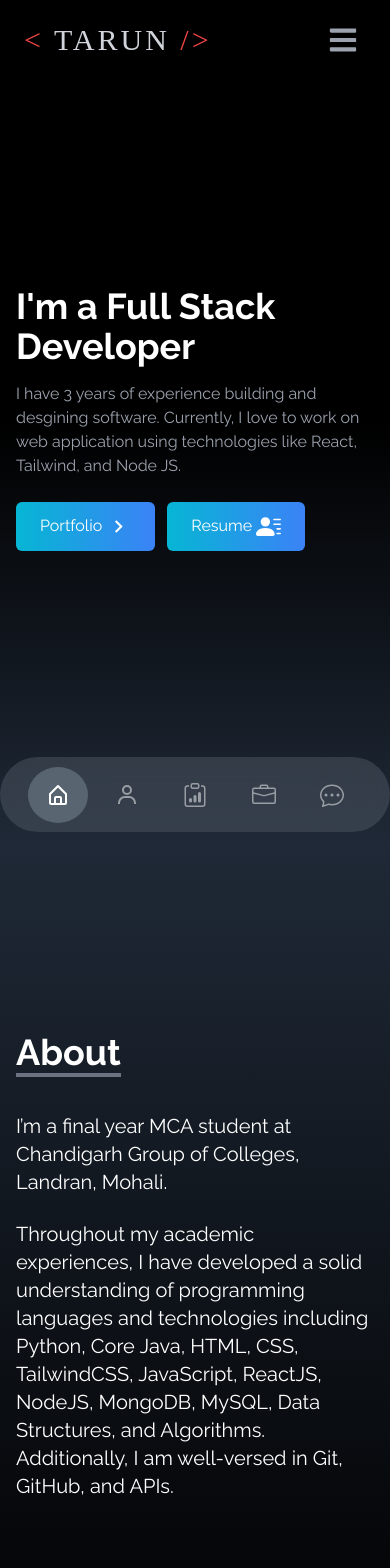
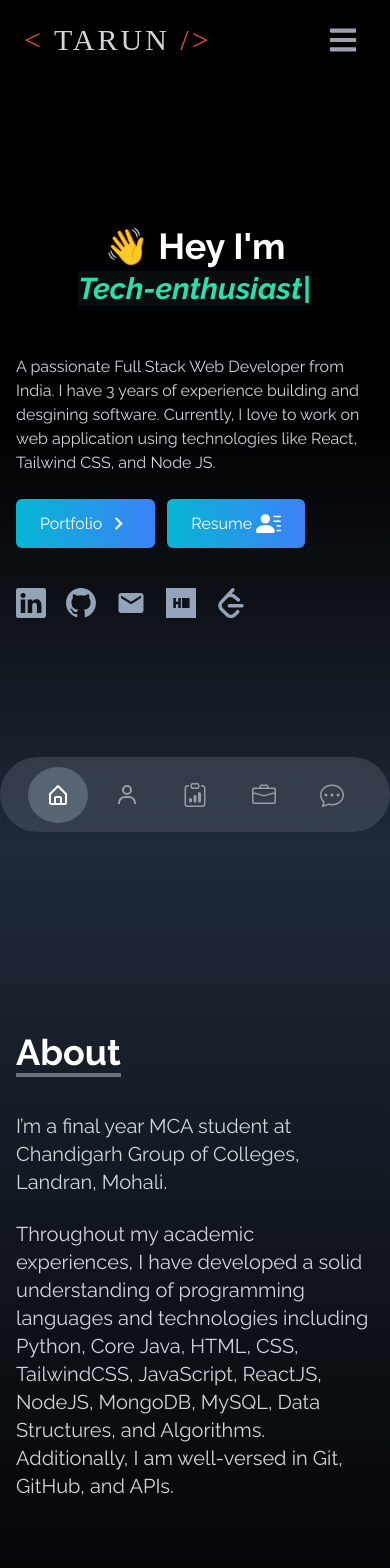
Before and after one commit to MrHacker26/react-portfolio, a React (Create React App) app: page / in a window 390 px wide. Shown: the top 1568 px of the page. Built offline with nearby package versions, Linux system fonts and the light colour scheme; a web font is replaced by a local one.

Commit message:
added aos

```diff
--- a/package.json
+++ b/package.json
@@ -7,11 +7,13 @@
     "@testing-library/jest-dom": "^5.16.5",
     "@testing-library/react": "^13.4.0",
     "@testing-library/user-event": "^13.5.0",
+    "aos": "^2.3.4",
     "react": "^18.2.0",
     "react-dom": "^18.2.0",
     "react-icons": "^4.7.1",
     "react-scripts": "5.0.1",
     "react-scroll": "^1.8.9",
+    "react-typed": "^1.2.0",
     "web-vitals": "^2.1.4"
   },
   "scripts": {
--- a/src/components/About.jsx
+++ b/src/components/About.jsx
@@ -6,23 +6,28 @@ const About = () => {
       name="about"
       className="w-full h-screen bg-gradient-to-b from-gray-800 to-black text-white"
     >
-      <div className="max-w-screen-lg p-4 mx-auto flex flex-col justify-center w-full h-full">
+      <div
+        data-aos="fade-up"
+        className="max-w-screen-lg p-4 mx-auto flex flex-col justify-center w-full h-full"
+      >
         <div>
           <p className="text-4xl font-bold inline border-b-4 border-gray-500">
             About
           </p>
         </div>
-        <p className="text-xl mt-10">
-        I’m a final year MCA student at Chandigarh Group of Colleges, Landran, Mohali.
+        <p className="text-xl mt-10 text-gray-300">
+          I’m a final year MCA student at Chandigarh Group of Colleges, Landran,
+          Mohali.
         </p>
 
         <br />
 
-        <p className="text-xl">
-        Throughout my academic experiences, I have developed a solid understanding of
-programming languages and technologies including Python, Core Java, HTML, CSS,
-TailwindCSS, JavaScript, ReactJS, NodeJS, MongoDB, MySQL, Data Structures, and
-Algorithms. Additionally, I am well-versed in Git, GitHub, and APIs.
+        <p className="text-xl text-gray-300">
+          Throughout my academic experiences, I have developed a solid
+          understanding of programming languages and technologies including
+          Python, Core Java, HTML, CSS, TailwindCSS, JavaScript, ReactJS,
+          NodeJS, MongoDB, MySQL, Data Structures, and Algorithms. Additionally,
+          I am well-versed in Git, GitHub, and APIs.
         </p>
       </div>
     </div>
--- a/src/components/Contact.jsx
+++ b/src/components/Contact.jsx
@@ -1,4 +1,5 @@
 import React from "react";
+
 
 const Contact = () => {
   return (
@@ -7,14 +8,14 @@ const Contact = () => {
       className="pb-20 pt-24 w-full bg-gradient-to-b from-black to-gray-800 p-4 text-white"
     >
       <div className="flex flex-col p-4 justify-center max-w-screen-lg mx-auto h-full">
-        <div className="pb-8">
+        <div data-aos="fade-up" className="pb-8">
           <p className="text-4xl font-bold inline border-b-4 border-gray-500">
             Contact
           </p>
-          <p className="py-6">Submit the form below to get in touch with me</p>
+          <p className="py-6">Interested to work together? - Let's talk</p>
         </div>
 
-        <div className=" flex justify-center items-center">
+        <div data-aos="fade-up" className=" flex justify-center items-center">
           <form
             action="https://getform.io/f/fceac440-d499-459e-a245-2fcbee0030de"
             method="POST"
@@ -39,7 +40,7 @@ const Contact = () => {
               className="p-2 bg-transparent border-2 rounded-md text-white focus:outline-none" required
             ></textarea>
 
-            <button className="text-white bg-gradient-to-b from-cyan-500 to-blue-500 px-6 py-3 my-8 mx-auto flex items-center rounded-lg hover:scale-110 duration-300">
+            <button className="text-white bg-gradient-to-r from-cyan-500 to-blue-500 px-6 py-3 my-8 mx-auto flex items-center rounded-lg hover:scale-110 duration-300">
               Let's talk
             </button>
           </form>
--- a/src/components/Home.jsx
+++ b/src/components/Home.jsx
@@ -1,9 +1,19 @@
-import React from "react";
-import { MdOutlineKeyboardArrowRight } from "react-icons/md";
+import React, { useEffect } from "react";
+import { MdOutlineKeyboardArrowRight, MdEmail } from "react-icons/md";
 import { Link } from "react-scroll";
-import { BsFillPersonLinesFill } from "react-icons/bs";
+import {
+  BsFillPersonLinesFill,
+  BsLinkedin,
+  BsGithub,
+} from "react-icons/bs";
+import { SiHackerrank, SiLeetcode } from "react-icons/si";
+import Typed from "react-typed";
+import AOS from 'aos';
 
 const Home = () => {
+  useEffect(()=>{
+    AOS.init({duration: 500});
+  }, []);
   return (
     <div
       name="home"
@@ -11,13 +21,31 @@ const Home = () => {
     >
       <div className="max-w-screen-lg mx-auto flex flex-col items-center justify-center h-full px-4">
         <div className="flex flex-col justify-center h-full">
-          <h2 className="text-4xl sm:text-7xl font-bold text-white">
-            I'm a Full Stack Developer
-          </h2>
-          <p className="text-gray-400 py-4 max-w-md">
-            I have 3 years of experience building and desgining software.
-            Currently, I love to work on web application using technologies like
-            React, Tailwind, and Node JS.
+          <div>
+            <h2 data-aos="fade-right" className=" text-center pb-4 text-4xl sm:text-7xl font-bold text-white">
+              👋 Hey I'm
+              <br />
+              <span className=" bg-slate-800/30 text-[#2cdea9] italic text-3xl sm:text-4xl">
+                <Typed
+                  strings={[
+                    "Tarun Joshi",
+                    "Full Stack Developer",
+                    "Tech-enthusiast",
+                    "Traveller",
+                  ]}
+                  typeSpeed={40}
+                  backSpeed={50}
+                  loop
+                />
+              </span>
+            </h2>
+          </div>
+
+          <p className="text-gray-300 py-4 pt-8 max-w-lg">
+            A passionate Full Stack Web Developer from India. I have 3 years of
+            experience building and desgining software. Currently, I love to
+            work on web application using technologies like React, Tailwind CSS,
+            and Node JS.
           </p>
 
           <div className="flex space-x-3">
@@ -32,11 +60,33 @@ const Home = () => {
                 <MdOutlineKeyboardArrowRight size={25} className="ml-1" />
               </span>
             </Link>
-            <a href="/Resume_TARUN_JOSHI_CGC_MCA.pdf" download={true} className="group text-white w-fit px-6 py-3 my-2 flex items-center rounded-md bg-gradient-to-r from-cyan-500 to-blue-500 cursor-pointer">
-            Resume <BsFillPersonLinesFill size={25} className="ml-1" />
-          </a>
+            <a
+              href="/Resume_TARUN_JOSHI_CGC_MCA.pdf"
+              download={true}
+              className="group text-white w-fit px-6 py-3 my-2 flex items-center rounded-md bg-gradient-to-r from-cyan-500 to-blue-500 cursor-pointer"
+            >
+              Resume <BsFillPersonLinesFill size={25} className="ml-1" />
+            </a>
           </div>
-
+          <div className="text-3xl mt-8 text-slate-500 lg:hidden">
+            <span className=" text-slate-400 flex flex-row space-x-5">
+              <a href="https://www.linkedin.com/in/tarun-joshi26/">
+                <BsLinkedin />
+              </a>
+              <a href="https://github.com/MrHacker26">
+                <BsGithub />
+              </a>
+              <a href="mailto:tjocz26@gmail.com">
+                <MdEmail />
+              </a>
+              <a href="https://www.hackerrank.com/tjocz26">
+                <SiHackerrank />
+              </a>
+              <a href="https://leetcode.com/tjocz26/">
+                <SiLeetcode />
+              </a>
+            </span>
+          </div>
         </div>
       </div>
     </div>
--- a/src/components/NavBar.jsx
+++ b/src/components/NavBar.jsx
@@ -29,9 +29,9 @@ const NavBar = () => {
   ];
 
   return (
-    <div className="flex justify-between items-center w-full h-20 px-4 text-white bg-black fixed">
+    <div className="flex justify-between items-center w-full h-20 px-4 text-white bg-black fixed z-50">
       <div>
-        <h1 className="font-tarun ml-2 text-3xl text-gray-300 uppercase tracking-widest"><span className="text-red-500">&lt;</span> Tarun <span className="text-red-500">/&gt;</span></h1>
+        <h1 className="z-50 font-tarun ml-2 text-3xl text-gray-300 uppercase tracking-widest"><span className="text-red-500">&lt;</span> Tarun <span className="text-red-500">/&gt;</span></h1>
       </div>
 
       <ul className="hidden md:flex">
--- a/src/components/Portfolio.jsx
+++ b/src/components/Portfolio.jsx
@@ -43,16 +43,16 @@ const Portfolio = () => {
       className="pt-16 bg-gradient-to-b from-black to-gray-800 w-full text-white md:h-screen"
     >
       <div className="max-w-screen-lg p-4 mx-auto flex flex-col justify-center w-full h-full">
-        <div className="pb-8">
+        <div data-aos="fade-up" className="pb-8">
           <p className="text-4xl font-bold inline border-b-4 border-gray-500">
             Portfolio
           </p>
-          <p className="py-6">Check out some of my work right here</p>
+          <p className="py-6 text-gray-300">Check out some of my work right here</p>
         </div>
 
         <div className="grid sm:grid-cols-2 md:grid-cols-3 gap-8 px-10 sm:px-0">
           {portfolios.map(({ id, name, src, href, hrefLive }) => (
-            <div key={id} className="shadow-md shadow-gray-600 rounded-lg">
+            <div data-aos="fade-up" key={id} className="shadow-md shadow-gray-600 rounded-lg">
               <img
                 src={src}
                 alt=""
```
Also changed, not shown: src/components/Experiences.jsx (+6 -6 lines), 2 other files (tests, documents, lock files or other folders).
